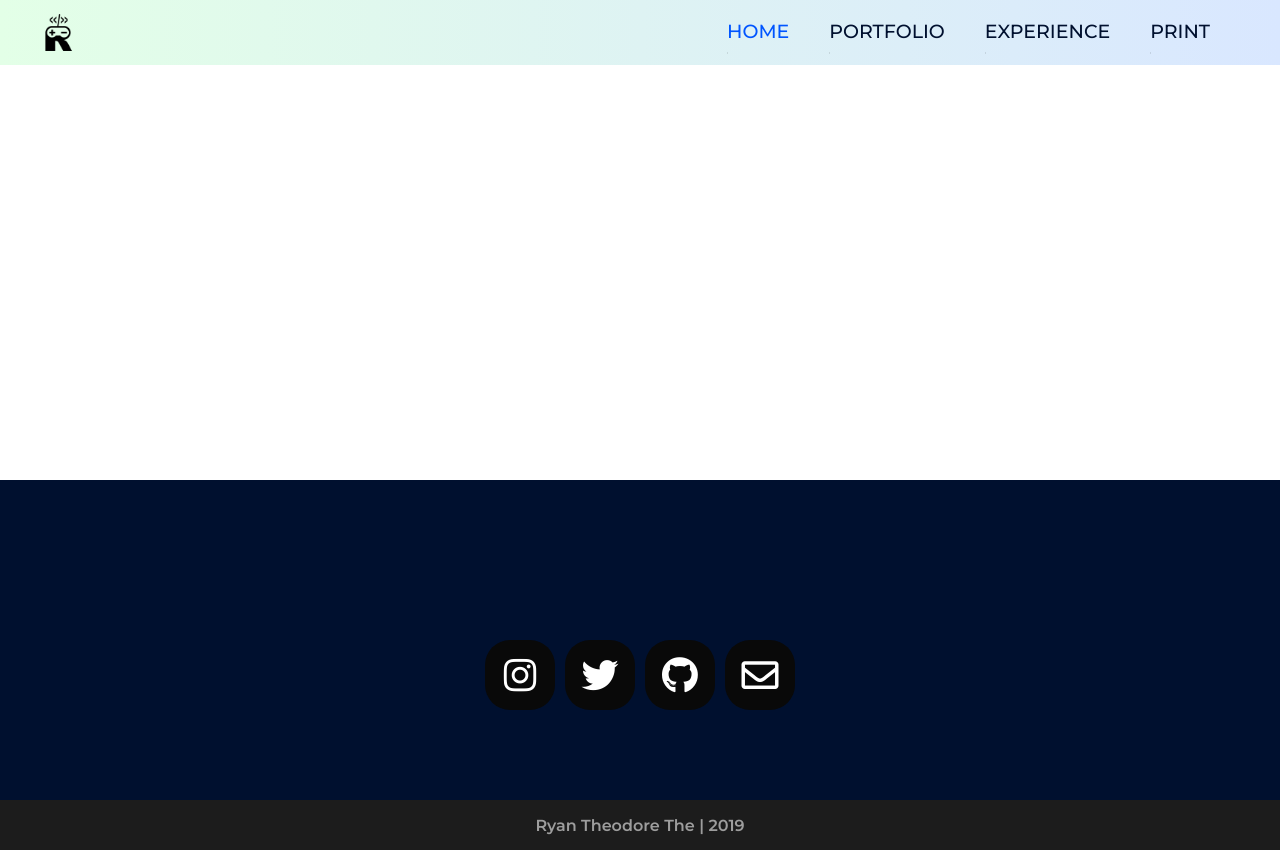
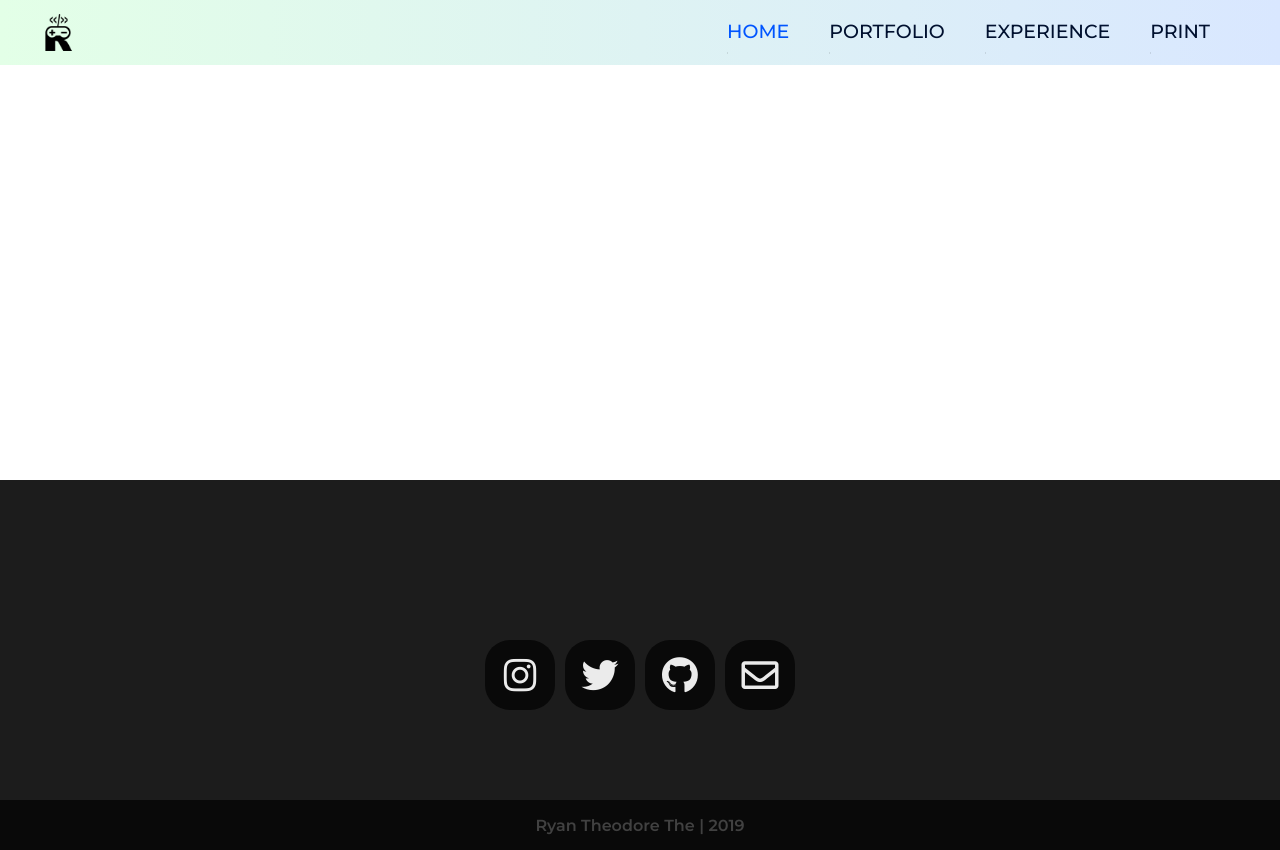
Before and after one commit to theboi/personal-website, a React (Create React App) app: page /home in a window 1280 px wide. Built offline with nearby package versions, Linux system fonts and the light colour scheme.

Commit message:
Updated - color scheme

```diff
--- a/src/components/NavFooter/NavFooter.module.css
+++ b/src/components/NavFooter/NavFooter.module.css
@@ -3,14 +3,14 @@
   bottom: 0;
   width: 100%;
   height: 40vh;
-  background-color: var(--col2_1);
+  background-color: var(--col1_2);
 }
 
 .navfooter::after {
   content: 'Ryan Theodore The | 2019';
   font-weight: 600;
-  background-color: var(--col1_2);
-  color: var(--col1_4);
+  background-color: var(--col1_1);
+  color: var(--col1_3);
   display: block;
   width: 100%;
   height: 50px;
--- a/src/containers/App.css
+++ b/src/containers/App.css
@@ -5,12 +5,14 @@ Variables
 :root {
   /* col1 - Black/White (Natural) */
   --col1_1: #090909;
-  --col1_2: #1c1c1c;
-  --col1_3: #4f4f4f;
-  --col1_4: #9d9d9d;
-  --col1_5: #cccccc;
-  --col1_6: #edecec;
-  --col1_7: #ffffff;
+  --col1_2: #1C1C1C;
+  --col1_3: #414141;
+  --col1_4: #6A6A6A;
+  --col1_5: #A3A3A3;
+  --col1_6: #CDCDCD;
+  --col1_7: #EBEBEB;
+  --col1_8: #FBFBFB;
+  --col1_9: #FFFFFF;
 
   /* col2 - Blue (Theme) */
   --col2_1: #00102f;
```
